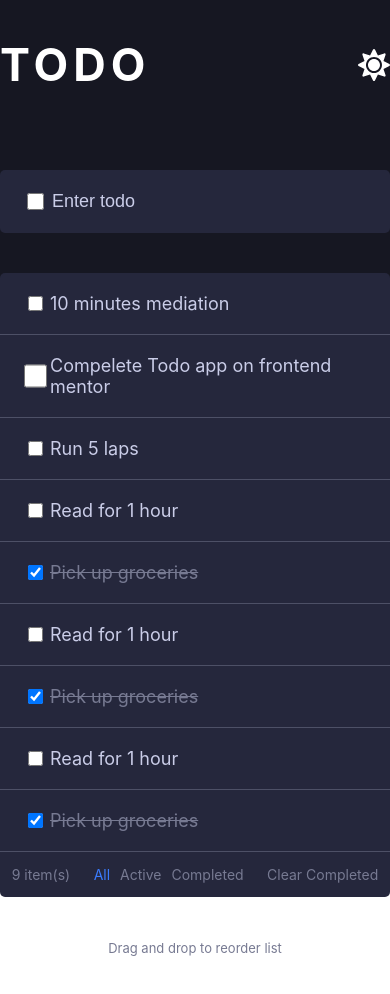
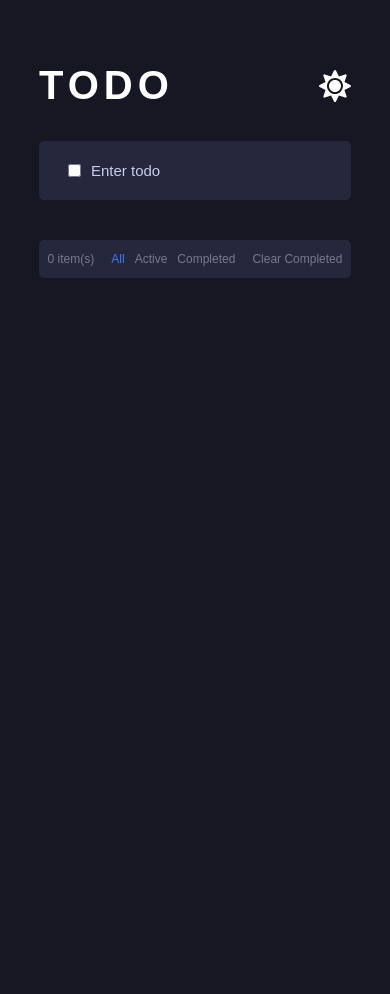
Before and after one commit to cadellsingh/todoList, a React (Create React App) app: page / in a window 390 px wide. Shown: the top 994 px of the page. After the commit the page ends 844 px from the top, so only its background shows below. Built offline with nearby package versions, Linux system fonts and the light colour scheme.

Commit message:
dark/light theme added and made responsive, still need to work on checkboxes / drag & drop / transitions

```diff
--- a/src/App.css
+++ /dev/null
@@ -1,15 +0,0 @@
-/*body {*/
-/*  background-color: hsl(235, 21%, 11%);*/
-/*}*/
-
-@media (max-width: 800px) {
-  #container {
-    max-width: 550px;
-  }
-}
-
-@media (max-width: 600px) {
-  #container {
-    max-width: 80%;
-  }
-}
--- a/src/App.js
+++ b/src/App.js
@@ -1,20 +1,13 @@
-import "./App.css";
 import React, { useState, useReducer } from "react";
-import { FontAwesomeIcon } from "@fortawesome/react-fontawesome";
-import { faTimes } from "@fortawesome/free-solid-svg-icons";
-import { faMoon } from "@fortawesome/free-solid-svg-icons";
-import { faSun } from "@fortawesome/free-solid-svg-icons";
 import { uid } from "./utils/uid";
 import DisplayTodos from "./DisplayTodos";
 import Header from "./Header";
 import InputTodo from "./InputTodo";
 import Footer from "./Footer";
+import { lightTheme, darkTheme } from "./Themes";
+import { GlobalStyles } from "./GlobalStyles";
+import { ThemeProvider } from "styled-components";
 import styled from "styled-components";
-
-const StyledBackgroundImage = styled.div`
-  background-color: hsl(235, 21%, 11%);
-  background-repeat: repeat-y;
-`;
 
 const StyledContainer = styled.div`
   height: 100vh;
@@ -22,57 +15,17 @@ const StyledContainer = styled.div`
   flex-direction: column;
   margin: 0 auto;
   max-width: 600px;
+
+  @media (max-width: 800px) {
+    max-width: 550px;
+  }
+
+  @media (max-width: 600px) {
+    max-width: 80%;
+  }
 `;
 
-// const todoList = [];
-
-const todoList = [
-  {
-    id: 0,
-    description: "10 minutes mediation",
-    complete: false,
-  },
-  {
-    id: 1,
-    description: "Compelete Todo app on frontend mentor",
-    complete: false,
-  },
-  {
-    id: 2,
-    description: "Run 5 laps",
-    complete: false,
-  },
-  {
-    id: 3,
-    description: "Read for 1 hour",
-    complete: false,
-  },
-  {
-    id: 4,
-    description: "Pick up groceries",
-    complete: true,
-  },
-  {
-    id: 5,
-    description: "Read for 1 hour",
-    complete: false,
-  },
-  {
-    id: 6,
-    description: "Pick up groceries",
-    complete: true,
-  },
-  {
-    id: 7,
-    description: "Read for 1 hour",
-    complete: false,
-  },
-  {
-    id: 8,
-    description: "Pick up groceries",
-    complete: true,
-  },
-];
+const todoList = [];
 
 const setTodoList = (state, action) => {
   const { description, complete, type, id } = action;
@@ -97,13 +50,21 @@ const setTodoList = (state, action) => {
 
     case "clear-completed":
       return state.filter((todo) => !todo.complete);
+
+    default:
+      return "hi there :)";
   }
 };
 
 const App = () => {
+  const [theme, setTheme] = useState("dark");
   const [todos, dispatchTodos] = useReducer(setTodoList, todoList);
   const [todo, setTodo] = useState("");
   const [complete, setComplete] = useState(false);
+
+  const themeToggler = () => {
+    theme === "light" ? setTheme("dark") : setTheme("light");
+  };
 
   const handleOnSubmit = (event) => {
     dispatchTodos({
@@ -119,9 +80,11 @@ const App = () => {
   };
 
   return (
-    <StyledBackgroundImage>
+    <ThemeProvider theme={theme === "light" ? lightTheme : darkTheme}>
+      <>
+        <GlobalStyles />
         <StyledContainer>
-        <Header />
+          <Header themeToggler={themeToggler} theme={theme} />
 
           <InputTodo
             handleOnSubmit={handleOnSubmit}
@@ -133,9 +96,10 @@ const App = () => {
 
           <DisplayTodos todoList={todos} dispatchTodos={dispatchTodos} />
 
-        <Footer />
+          <Footer todoListLength={todos.length} />
         </StyledContainer>
-    </StyledBackgroundImage>
+      </>
+    </ThemeProvider>
   );
 };
 
--- a/src/DisplayTodos.js
+++ b/src/DisplayTodos.js
@@ -3,17 +3,26 @@ import EachTodo from "./EachTodo";
 import styled from "styled-components";
 
 const StyledTodoItemsContainer = styled.div`
-  background-color: hsl(235, 24%, 19%);
   border-radius: 5px;
-  color: hsl(234, 39%, 85%);
   font-size: 18px;
+
+  @media (max-width: 400px) {
+    font-size: 14px;
+  }
 `;
 
 const StyledFilterContainer = styled.div`
   display: flex;
   justify-content: space-around;
   font-size: 14px;
-  color: hsl(234, 11%, 52%);
+
+  @media (max-width: 400px) {
+    font-size: 12px;
+  }
+
+  @media (max-width: 330px) {
+    font-size: 10px;
+  }
 `;
 
 const StyledFilterButtons = styled.div`
@@ -22,11 +31,6 @@ const StyledFilterButtons = styled.div`
   & p,
   & + p {
     cursor: pointer;
-  }
-
-  & p:hover,
-  & + p:hover {
-    color: white;
   }
 
   & p:nth-child(2) {
@@ -57,16 +61,16 @@ const DisplayTodos = ({ todoList, dispatchTodos }) => {
 
   return (
     <main>
-      <StyledTodoItemsContainer>
+      <StyledTodoItemsContainer id="display-todos">
         {todoList.map((todo) => {
           return (
             <EachTodo dispatchTodos={dispatchTodos} todo={todo} key={todo.id} />
           );
         })}
 
-        <StyledFilterContainer>
+        <StyledFilterContainer id="filtered-container">
           <p>{todoList.length} item(s)</p>
-          <StyledFilterButtons>
+          <StyledFilterButtons id="filter-buttons">
             <p
               className={filter === "All" ? "clicked" : null}
               onClick={() => setFilter("All")}
--- a/src/EachTodo.js
+++ b/src/EachTodo.js
@@ -7,7 +7,7 @@ const StyledTodo = styled.div`
   display: grid;
   grid-template-columns: 30px 1fr 20px;
   padding: 20px;
-  border-bottom: 1px solid hsl(233, 14%, 35%);
+  transition: all 0.5s linear;
 
   & p {
     margin: auto 0;
@@ -19,7 +19,6 @@ const StyledTodo = styled.div`
 
   & .todo-completed {
     text-decoration: line-through;
-    color: hsl(234, 11%, 52%);
   }
 `;
 
@@ -27,7 +26,7 @@ const EachTodo = ({ todo, dispatchTodos }) => {
   const [isShown, setIsShown] = useState(false);
   return (
     <StyledTodo
-      data-info={JSON.stringify(todo)}
+      id="each-todo"
       onMouseEnter={() => setIsShown(true)}
       onMouseLeave={() => setIsShown(false)}
     >
--- a/src/Footer.js
+++ b/src/Footer.js
@@ -2,15 +2,15 @@ import styled from "styled-components";
 
 const StyledFooter = styled.div`
   text-align: center;
-  font-size: 13px;
+  font-size: 15px;
   color: hsl(234, 11%, 52%);
   padding: 30px 0;
 `;
 
-const Footer = () => {
+const Footer = ({ todoListLength }) => {
   return (
     <StyledFooter>
-      <p>Drag and drop to reorder list</p>
+      {todoListLength > 1 && <p>Drag and drop to reorder list</p>}
     </StyledFooter>
   );
 };
--- a/src/GlobalStyles.js
+++ b/src/GlobalStyles.js
@@ -2,7 +2,6 @@ import { createGlobalStyle } from "styled-components";
 
 export const GlobalStyles = createGlobalStyle`
     body {
-      @import url("https://fonts.googleapis.com/css2?family=Josefin+Sans:wght@400;700&display=swap");
       background-color: ${({ theme }) => theme.body};
       font-family: 'Josefin Sans', sans-serif;
       transition: all .50s linear;
--- a/src/Header.js
+++ b/src/Header.js
@@ -1,11 +1,11 @@
 import { FontAwesomeIcon } from "@fortawesome/react-fontawesome";
-import { faSun } from "@fortawesome/free-solid-svg-icons";
+import { faMoon, faSun } from "@fortawesome/free-solid-svg-icons";
 import styled from "styled-components";
 
-const StyledHeader = styled.div`
+export const StyledHeader = styled.div`
   display: flex;
   justify-content: space-between;
-  color: white;
+  margin-top: 30px;
 
   & h2 {
     font-size: 45px;
@@ -17,15 +17,24 @@ const StyledHeader = styled.div`
     margin: auto 0;
     cursor: pointer;
   }
+
+  @media (max-width: 400px) {
+    h2 {
+      font-size: 40px;
+    }
+  }
 `;
 
-const Header = () => {
+const Header = ({ themeToggler, theme }) => {
   return (
-    <StyledHeader>
+    <StyledHeader id="header">
       <h2>Todo</h2>
-      {/* <FontAwesomeIcon icon={faMoon} /> */}
       <div id="icon">
-        <FontAwesomeIcon className="fa-2x" icon={faSun} />
+        <FontAwesomeIcon
+          onClick={themeToggler}
+          className="fa-2x"
+          icon={theme === "light" ? faMoon : faSun}
+        />
       </div>
     </StyledHeader>
   );
--- a/src/InputTodo.js
+++ b/src/InputTodo.js
@@ -1,10 +1,9 @@
 import styled from "styled-components";
 
 const StyledInput = styled.div`
-  background-color: hsl(235, 24%, 19%);
   border-radius: 5px;
   padding: 20px;
-  margin: 40px 0;
+  margin-bottom: 40px;
 
   & form {
     display: grid;
@@ -18,14 +17,15 @@ const StyledInput = styled.div`
 
   & form input[type="text"] {
     border: 0;
-    background-color: hsl(235, 24%, 19%);
     outline: none;
-    color: hsl(234, 39%, 85%);
     font-size: 18px;
+    font-family: "Josefin Sans", sans-serif;
   }
 
-  & form ::placeholder {
-    color: hsl(234, 39%, 85%);
+  @media (max-width: 400px) {
+    & form input[type="text"] {
+      font-size: 15px;
+    }
   }
 `;
 
@@ -37,7 +37,7 @@ const InputTodo = ({
   setTodo,
 }) => {
   return (
-    <StyledInput>
+    <StyledInput id="input-todo">
       <form onSubmit={handleOnSubmit}>
         <input
           type="checkbox"
@@ -45,6 +45,7 @@ const InputTodo = ({
           checked={complete}
           onChange={() => setComplete(!complete)}
         />
+
         <input
           type="text"
           name="todo"
--- a/src/Themes.js
+++ b/src/Themes.js
@@ -1,8 +1,8 @@
 export const darkTheme = {
   body: "hsl(235, 21%, 11%)",
   header: "white",
-  todoBackground: "hsl(235, 24%, 19%)", // use for display and input todos as well as the inputs
-  todoText: "hsl(234, 39%, 85%)", // use for form placeholder
+  todoBackground: "hsl(235, 24%, 19%)",
+  todoText: "hsl(234, 39%, 85%)",
   eachTodoBorder: "1px solid hsl(233, 14%, 35%)",
   todoCompleted: "hsl(234, 11%, 52%)",
   filterContainerText: "hsl(234, 11%, 52%)",
```
Also changed, not shown: 1 other file (tests, documents, lock files or other folders). Lines whose indentation alone changed are shown as unchanged.
